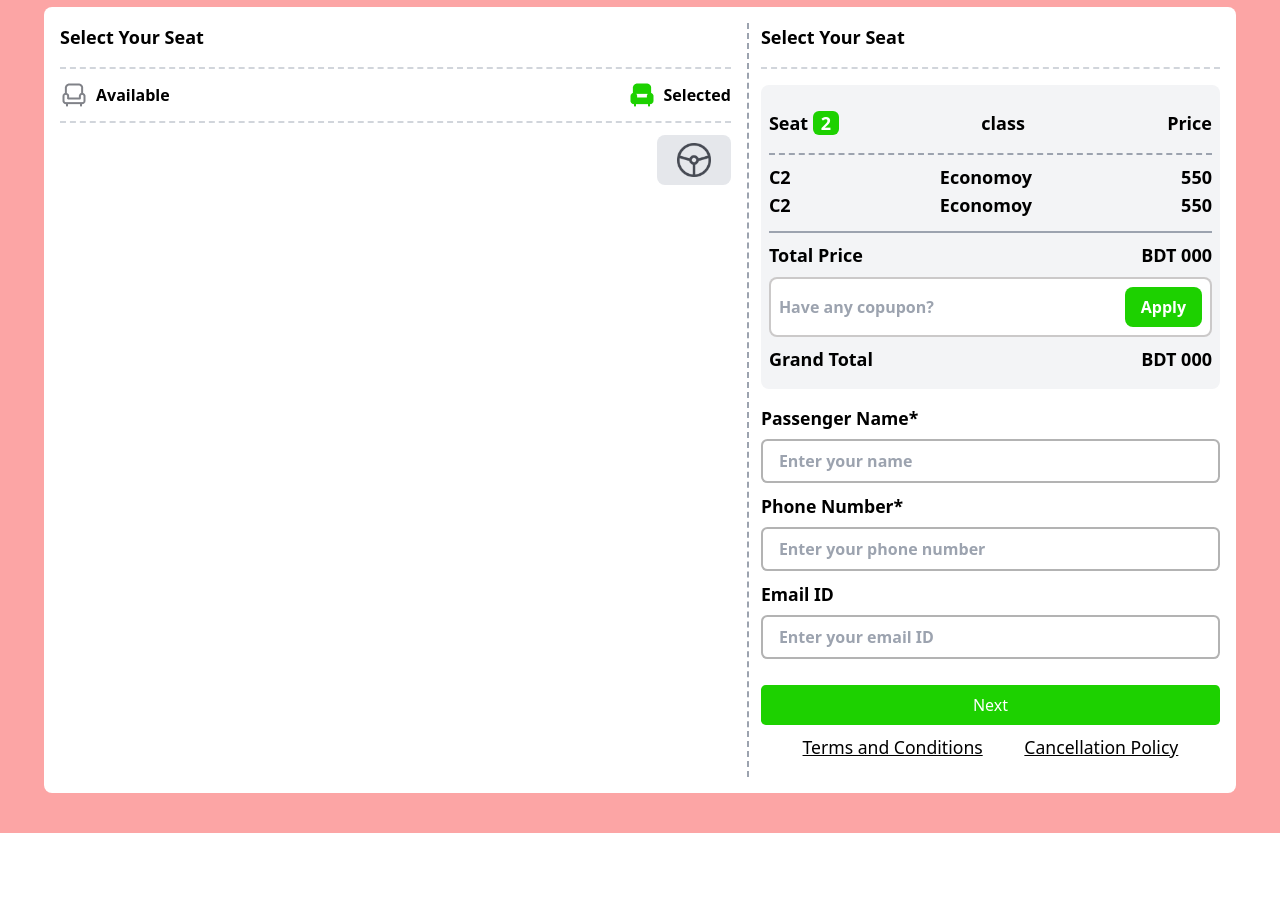
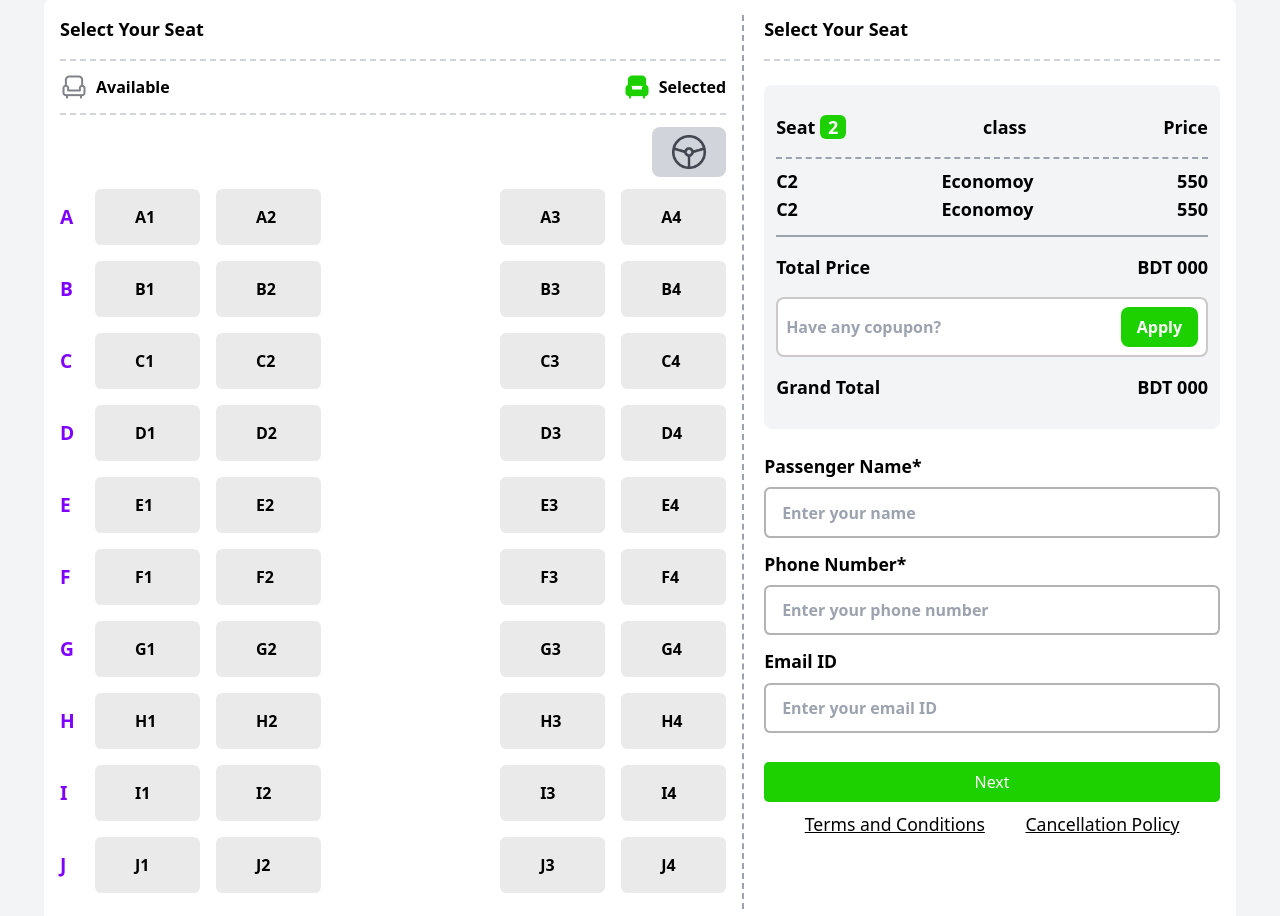
Before and after one commit to Armanahmed12/booking-bus-ticket, a plain HTML site: page index.html in a window 1280 px wide. Shown: the part 1440-2356 px from the top of the page. Before the commit the page ends 2273 px from the top, so only its background shows below. Drawn offline with nearby package versions, Linux system fonts and the light colour scheme.

Commit message:
transportation section Done

```diff
--- a/index.html
+++ b/index.html
@@ -144,10 +144,10 @@
     <!-- transportation Section -->
     <section
       id="transportationSection"
-      class="bg-red-300 py-10 rounded-t-[1rem] sm:rounded-t-[3rem] text-center sm:px-8 mt-5"
+      class="bg-gray-100 py-10 rounded-t-[1rem] sm:rounded-t-[3rem] text-center sm:px-8 mt-5"
     >
       <h2 class="text-3xl font-bold">P.H Paribahan</h2>
-      <p class="my-2">
+      <p class="my-2 px-2 text-sm">
         Yes, you can run unit tests and view the results directly within the
         app. The integrated <br />
         testing features allow for a streamlined .
@@ -224,10 +224,10 @@
 
         <!-- Booking Seat (part) -->
         <div
-          class="flex flex-col gap-3 sm:flex-row bg-white px-4 mx-3 rounded-lg font-semibold mt-10 py-4 text-left">
+          class="flex flex-col gap-3 sm:flex-row bg-white px-4 sm:mx-3 rounded-lg font-semibold mt-10 py-4 text-left sm:mx-0 mx-3">
 
              <!-- first part -->
-          <div class="w-[60%]  border-r-2 border-dashed border-gray-400 pr-4">
+          <div class="sm:w-[60%] sm:border-r-2 border-dashed border-gray-400 sm:pr-4">
             <h2 class="text-lg border-b-[2px] border-dashed border-gray-300 pb-4">
               Select Your Seat
             </h2>
@@ -241,15 +241,119 @@
                  <h2>Selected</h2>
                </div>
             </div>
-            <img class="h-[50px] ml-auto px-4 py-1 rounded-lg bg-gray-200" src="./images/x.png" alt="">
+            <img class="h-[50px] ml-auto px-4 py-1 rounded-lg bg-gray-300 mb-3" src="./images/x.png" alt="">
+
+            <!-- All seats container -->
+              <div id="allSeatContainer">
+                <!-- A -->
+                 <div>
+                   <h2>A</h2>
+                    <div>
+                       <p>A1</p>
+                       <p>A2</p>
+                       <p>A3</p>
+                       <p>A4</p>
+                    </div>
+                 </div>
+                <!-- B -->
+                 <div>
+                   <h2>B</h2>
+                    <div>
+                       <p>B1</p>
+                       <p>B2</p>
+                       <p>B3</p>
+                       <p>B4</p>
+                    </div>
+                 </div>
+                <!-- C -->
+                 <div>
+                   <h2>C</h2>
+                    <div>
+                       <p>C1</p>
+                       <p>C2</p>
+                       <p>C3</p>
+                       <p>C4</p>
+                    </div>
+                 </div>
+                <!-- D -->
+                 <div>
+                   <h2>D</h2>
+                    <div>
+                       <p>D1</p>
+                       <p>D2</p>
+                       <p>D3</p>
+                       <p>D4</p>
+                    </div>
+                 </div>
+                <!-- E -->
+                 <div>
+                   <h2>E</h2>
+                    <div>
+                       <p>E1</p>
+                       <p>E2</p>
+                       <p>E3</p>
+                       <p>E4</p>
+                    </div>
+                 </div>
+                <!-- F -->
+                 <div>
+                   <h2>F</h2>
+                    <div>
+                       <p>F1</p>
+                       <p>F2</p>
+                       <p>F3</p>
+                       <p>F4</p>
+                    </div>
+                 </div>
+                <!-- G -->
+                 <div>
+                   <h2>G</h2>
+                    <div>
+                       <p>G1</p>
+                       <p>G2</p>
+                       <p>G3</p>
+                       <p>G4</p>
+                    </div>
+                 </div>
+                <!-- H -->
+                 <div>
+                   <h2>H</h2>
+                    <div>
+                       <p>H1</p>
+                       <p>H2</p>
+                       <p>H3</p>
+                       <p>H4</p>
+                    </div>
+                 </div>
+                <!-- I -->
+                 <div>
+                   <h2>I</h2>
+                    <div>
+                       <p>I1</p>
+                       <p>I2</p>
+                       <p>I3</p>
+                       <p>I4</p>
+                    </div>
+                 </div>
+                  <!-- J -->
+                  <div>
+                    <h2>J</h2>
+                     <div>
+                        <p>J1</p>
+                        <p>J2</p>
+                        <p>J3</p>
+                        <p>J4</p>
+                     </div>
+                  </div>
+              </div>
           </div>
            <!-- Second part -->
-           <div class="w-[40%]">
+           <div class="sm:w-[40%] sm:ml-2">
             <h2 class="text-lg border-b-[2px] border-dashed border-gray-300 pb-4">
               Select Your Seat
             </h2>
             <!-- About Seat -->
-            <div class="bg-gray-100 p-2 rounded-lg my-4">
+            <div class="bg-gray-100 p-3 rounded-lg my-6">
                <div class="flex items-center justify-between text-lg border-b-[2px] border-dashed border-gray-400 py-4">
                  <p>Seat <span class="bg-[#1DD100] text-white px-2 rounded-md">2</span> </p> <p>class</p> <p>Price</p>
                </div>
@@ -260,17 +364,17 @@
                  <p>C2</p> <p>Economoy</p> <p>550</p>
                </div>
                <!-- Total Price -->
-                <div class="flex items-center justify-between text-lg my-2">
+                <div class="flex items-center justify-between text-lg my-4">
                    <h2>Total Price</h2>
                    <p>BDT 000</p>
                 </div>
                 <!-- Coupon text Field -->
                  <div style="border: 2px solid #3d363644;" class="bg-white p-2 rounded-lg flex justify-between items-center">
-                     <input type="text" name="" class="text-gray-400 outline-none" placeholder="Have any copupon?" id="">
+                     <input type="text" name="" class="text-gray-400 outline-none w-full" placeholder="Have any copupon?" id="">
                      <input class="bg-[#1DD100] text-white p-2 rounded-lg px-4" type="button" value="Apply">
                  </div>
                  <!-- grand total -->
-                 <div class="flex items-center justify-between text-lg my-2">
+                 <div class="flex items-center justify-between text-lg my-4">
                   <h2>Grand Total</h2>
                   <p>BDT 000</p>
                </div>
--- a/style/style.css
+++ b/style/style.css
@@ -67,11 +67,6 @@
 
 }
 
-/* #passengerFormContainer{
-
-   border: 2px solid red;
-} */
-
 #passengerFormContainer h2{
 
     margin-bottom: 0.5rem;
@@ -82,12 +77,54 @@
 
      border: 2px solid rgba(128, 128, 128, 0.601);
      border-radius: 0.4rem;
-     padding: 0.5rem 1rem;
+     padding: 0.7rem 1rem;
      width: 100%;
-     margin-bottom: 0.6rem;
+     margin-bottom: 0.8rem;
 
 }
 
+/* Css for Seats div */
+
+#allSeatContainer > div {
+
+
+    display: flex;
+    align-items: center;
+    gap: 1rem;
+    margin-bottom: 1rem;
+}
+
+#allSeatContainer > div > div {
+
+      display: flex;
+      align-items: center;
+      width: 100%;
+      gap: 1rem;
+
+
+
+}
+
+#allSeatContainer > div > div p:nth-child(3){
+
+    margin-left: auto;
+}
+
+#allSeatContainer h2{
+
+      width: 20px;
+      color: rgb(128, 0, 255);
+      font-weight: bold;
+      font-size: 1.2rem;
+}
+
+#allSeatContainer p{
+
+      background-color: #8080802a;
+      padding: 1rem 2.5rem;
+      border-radius: 0.4rem;
+      width: 105px;
+}
 
 
 /* ========================== jQuary ====================== */
@@ -124,4 +161,14 @@
 
      background-color: #ff770022;
    }
+   /* Ticket section styles */
+   #allSeatContainer p{
+
+    padding: 0.5rem;
+    width: 40px;
+   }
+   #allSeatContainer h2{
+
+    width: 15px;
 }
+}
```
